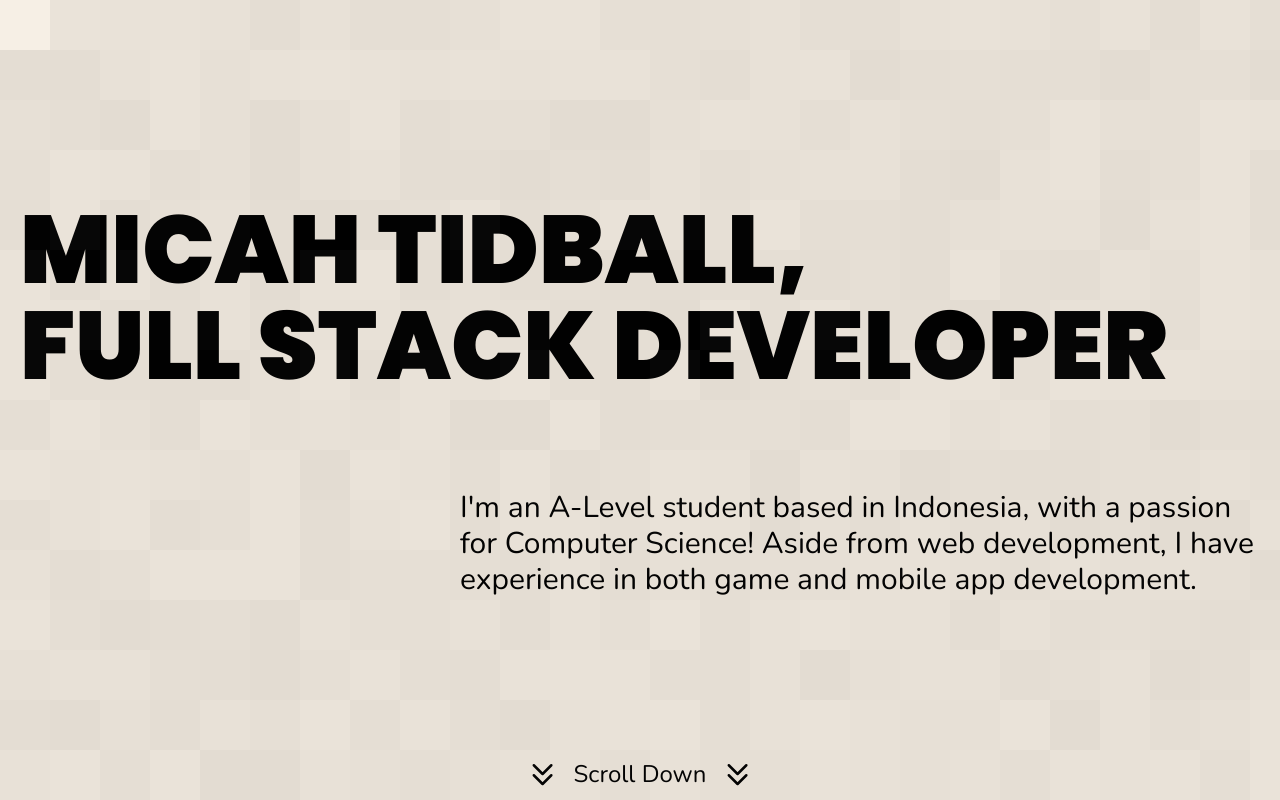
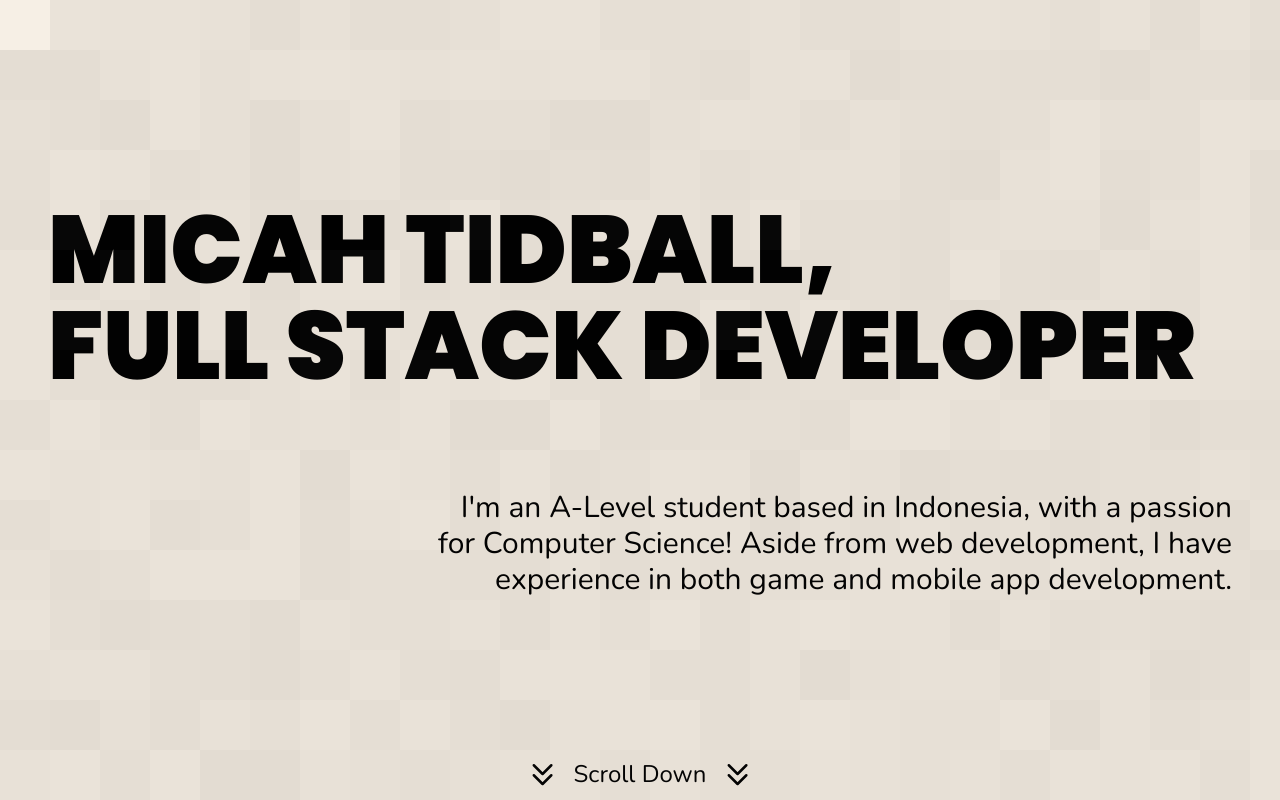
Before and after one commit to Not-Micah/latest-portfolio, a Next.js app: page / in a window 1280 px wide. Shown: the top 800 px of the page. Built offline with nearby package versions, Linux system fonts and the light colour scheme.

Commit message:
updated padding (x-axis)

```diff
--- a/app/components/Hero.tsx
+++ b/app/components/Hero.tsx
@@ -4,7 +4,7 @@ const Hero = () => {
   return (
     <section
     className='
-    px-default
+    padding
     max-w-max w-full mx-auto
     h-[100vh]
     relative
@@ -17,7 +17,8 @@ const Hero = () => {
         max-w-[800px]
         self-end
         max-lg:self-start
-        dynamic-text'>
+        dynamic-text
+        text-right max-lg:text-left'>
             I'm an A-Level student based in Indonesia, with a passion for Computer Science! Aside from web development, I have experience in both game and mobile app development.
         </p>
         <div className="
--- a/app/components/SkillSet.tsx
+++ b/app/components/SkillSet.tsx
@@ -94,7 +94,7 @@ const SkillSet = () => {
     xl:h-[100vh]
     grid grid-cols-2
     max-xl:grid-cols-1 max-xl:gap-y-12
-    px-default mt-64">
+    padding mt-64">
       <div className="
       w-full h-full
       max-xl:h-[800px]
--- a/app/globals.css
+++ b/app/globals.css
@@ -25,4 +25,7 @@
     font-body
   }
 
+  .padding {
+    @apply px-default max-lg:px-tight
+  }
 }
--- a/tailwind.config.ts
+++ b/tailwind.config.ts
@@ -19,7 +19,8 @@ export default {
         'max': '1600px',
       },
       spacing: {
-        'default': '20px'
+        'default': '48px',
+        'tight': '10px'
       }
     },
   },
```
